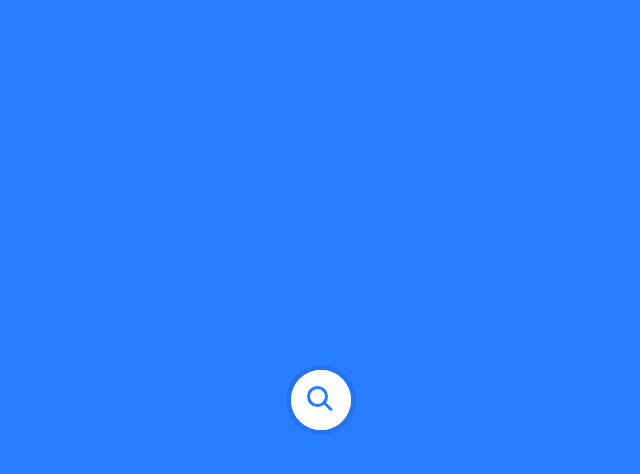
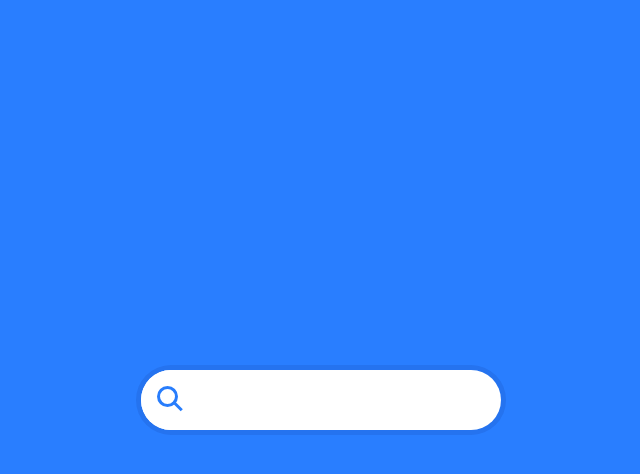
Before and after one commit to dougsoa/Barra-de-pesquisa, a plain HTML site: page index.html in a window 1280 px wide. Both pictures are taken after a click on the element 640 px from the left and 400 px from the top of the page. Shown: the whole page, without its empty margins (319-959 px from the left). Drawn offline with Linux system fonts and the light colour scheme.

Commit message:
Update index.html

```diff
--- a/index.html
+++ b/index.html
@@ -10,5 +10,13 @@
       <div class="icon"></div>
       <div class="input"></div>
     </div>
+
+    <script>
+      const icon = document.querySelector('.icon')
+      const search = document.querySelector('.search')
+      icon.onclick = function () {
+        search.classList.toggle('active')
+      }
+    </script>
   </body>
 </html>
```
